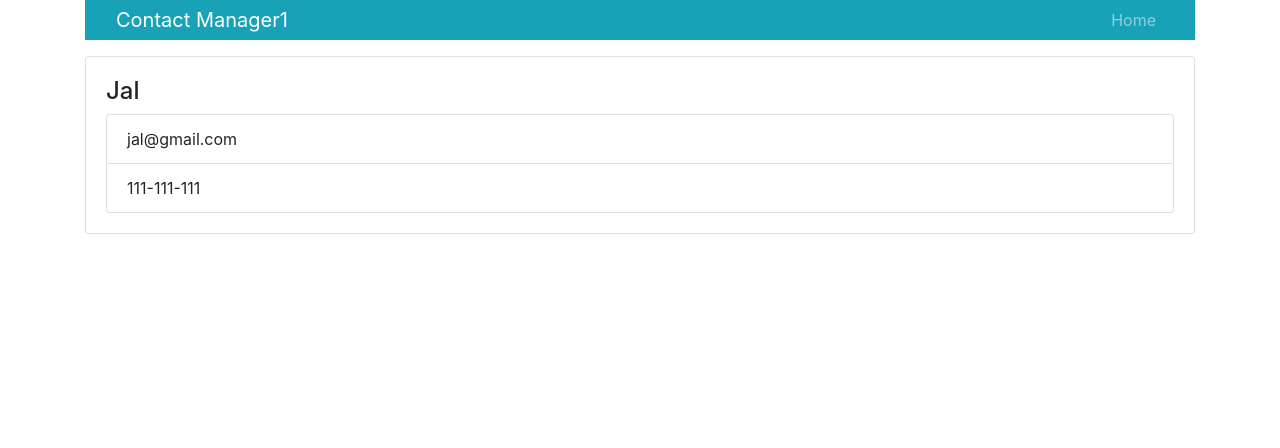
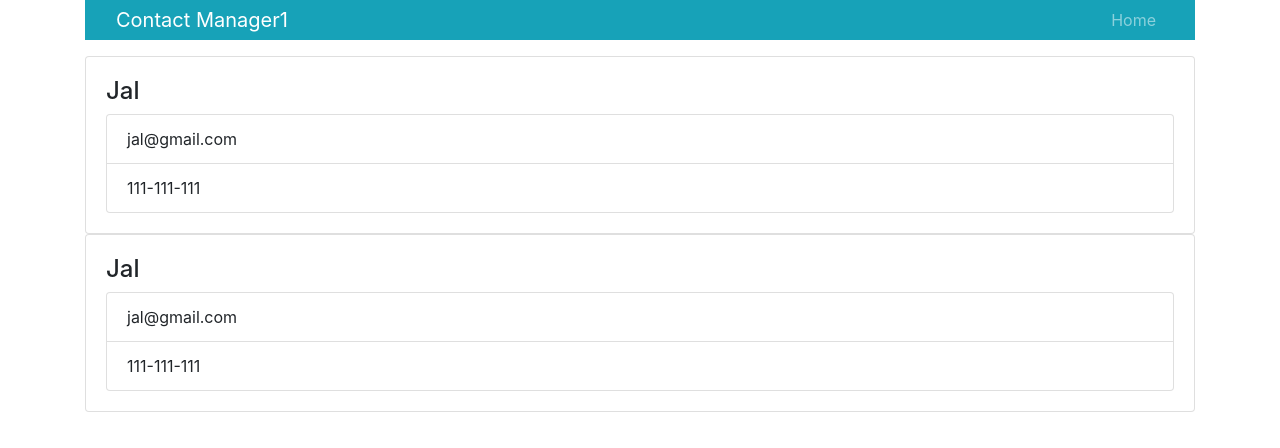
Before and after one commit to japsy123/ContactManager, a React (Create React App) app: page / in a window 1280 px wide. Shown: the top 448 px of the page. Built offline with nearby package versions, Linux system fonts and the light colour scheme.

Commit message:
Duplicating contact component in app

```diff
--- a/src/App.js
+++ b/src/App.js
@@ -9,6 +9,7 @@ function App() {
       <div className="container">
         <Header branding="Contact Manager1" />
         <Contact name="Jal" email="jal@gmail.com" phone="111-111-111" />
+        <Contact name="Jal" email="jal@gmail.com" phone="111-111-111" />
       </div>
     </div>
   );
```
